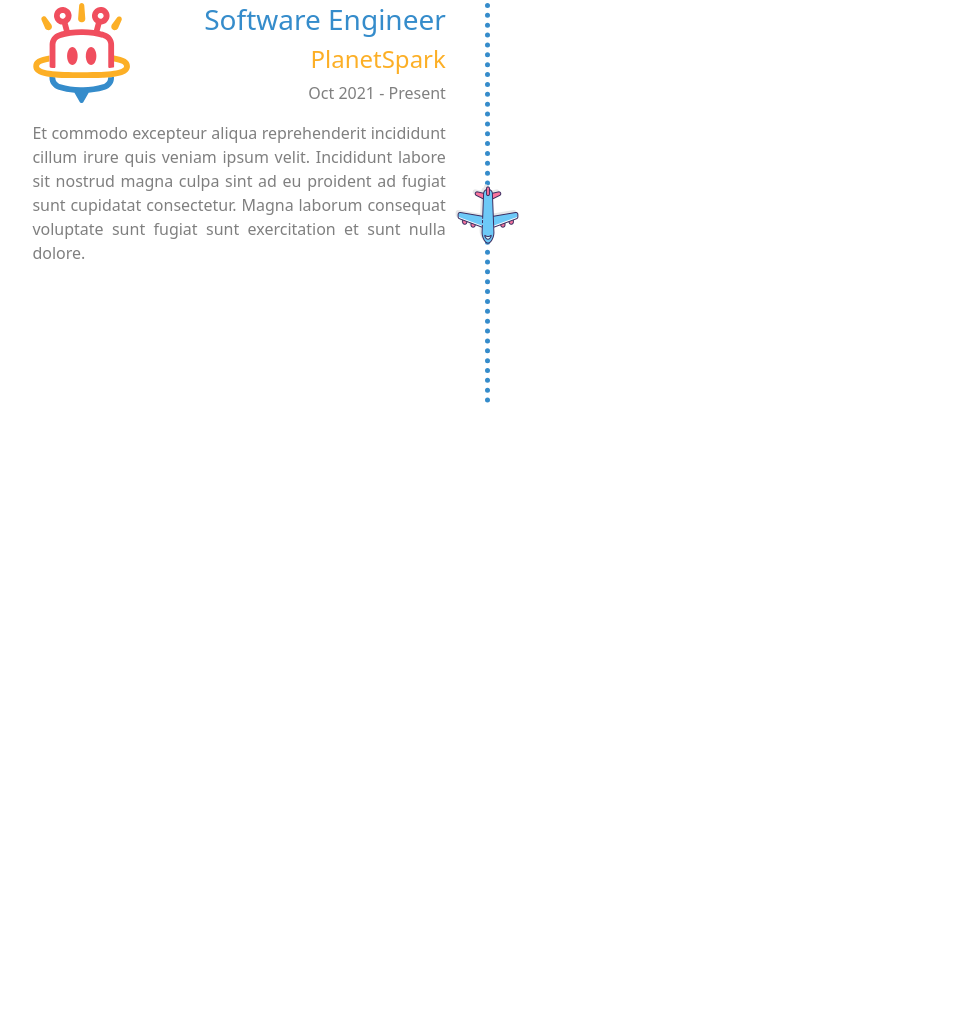
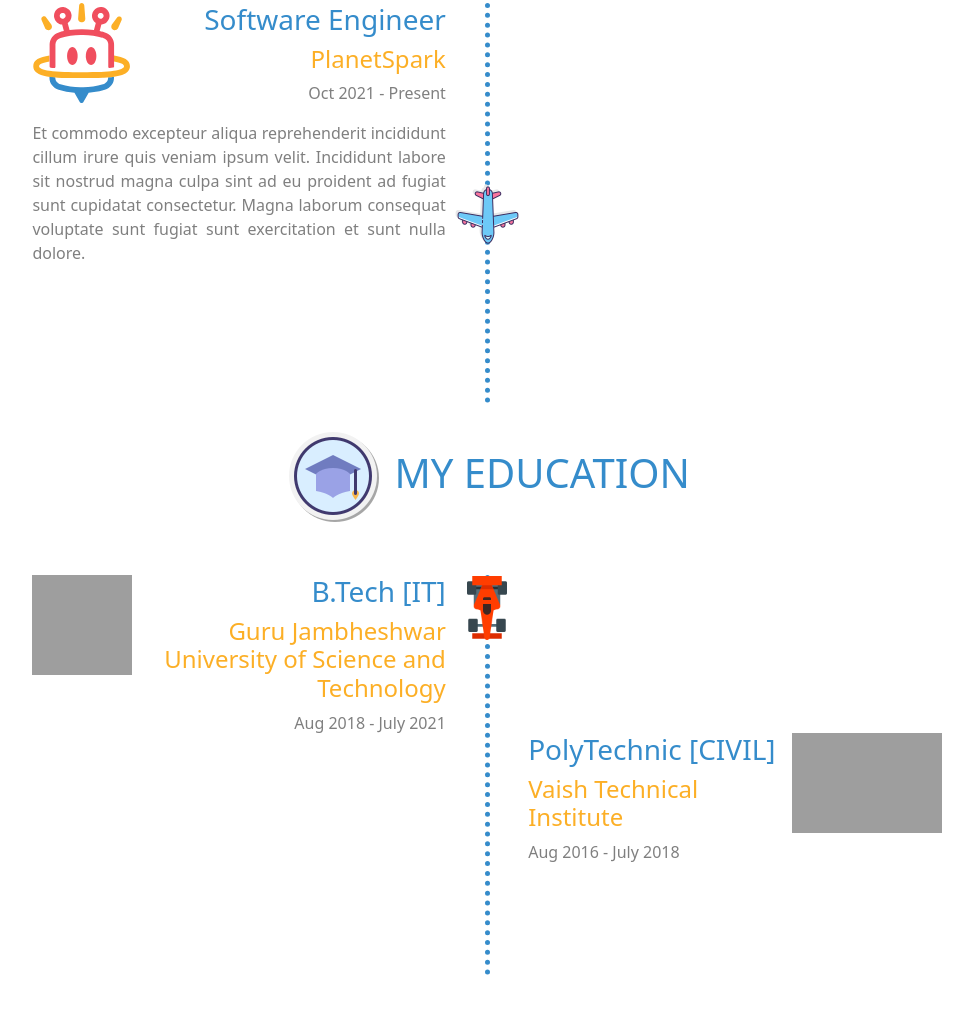
Before and after one commit to iamrit01/Portfolio-ammy, a plain HTML site: page index.html in a window 1280 px wide. Shown: the part 1341-2354 px from the top of the page, without its empty margins (153-1126 px from the left). Drawn offline with nearby package versions, Linux system fonts and the light colour scheme; grey boxes are pictures that could not be loaded.

Commit message:
Added education section

```diff
--- a/css/style.css
+++ b/css/style.css
@@ -91,7 +91,8 @@
   width: 49%;
   padding-right: 30px;
   display: flex;
-  justify-content: end;
+  flex-direction: column;
+  align-items: end;
 }
 .vertical-line {
   width: 1px;
@@ -99,6 +100,10 @@
 }
 .my-experience_right-side {
   width: 49%;
+  padding-left: 30px;
+  display: flex;
+  justify-content: start;
+  flex-direction: column;
 }
 .my-experience_experiences {
   height: 25rem;
@@ -133,3 +138,26 @@
   right: 35px;
   top: -10px;
 }
+.logo {
+  width: 100px;
+  height: 100px;
+}
+.car_icon {
+  width: 64px;
+  height: 64px;
+  position: relative;
+  right: 35px;
+  top: -10px;
+}
+.rotate_car_image {
+  -webkit-transform: rotate(90deg);
+  -moz-transform: rotate(90deg);
+  -ms-transform: rotate(90deg);
+  -o-transform: rotate(90deg);
+  transform: rotate(90deg);
+}
+.about-education {
+  display: flex;
+  height: 150px;
+  justify-content: space-between;
+}
--- a/index.html
+++ b/index.html
@@ -290,7 +290,62 @@
         <div class="my-experience_right-side"></div>
       </div>
     </section>
-    <section class="my-education"></section>
+    <section class="my-education">
+      <h1 class="text-center pt-4 heading mb-5">
+        <img src="img/education_icon.png" alt="education icon" />
+        MY EDUCATION
+      </h1>
+      <div class="my-experience_experiences container">
+        <div class="my-experience_left-side">
+          <div class="first-experience">
+            <div class="about-education">
+              <div>
+                <img
+                  class="logo"
+                  src="https://upload.wikimedia.org/wikipedia/en/4/4d/Guru_Jambheshwar_University_of_Science_and_Technology_logo.png"
+                  alt="university_logo"
+                />
+              </div>
+              <div class="text-end">
+                <h3 class="heading">B.Tech [IT]</h3>
+                <h4 style="color: #fcaf26">
+                  Guru Jambheshwar University of Science and Technology
+                </h4>
+                <p class="text-black-50">Aug 2018 - July 2021</p>
+              </div>
+            </div>
+          </div>
+        </div>
+        <div class="vertical-line">
+          <img
+            class="rotate_image car_icon rotate_car_image"
+            src="img/car_icon3.png"
+            alt="car icon"
+          />
+        </div>
+        <div class="my-experience_right-side">
+          <div class="about-education"></div>
+          <div class="first-experience pt-2">
+            <div class="about-education">
+              <div>
+                <h3 class="heading">PolyTechnic [CIVIL]</h3>
+                <h4 style="color: #fcaf26">Vaish Technical Institute</h4>
+                <p class="text-black-50">Aug 2016 - July 2018</p>
+              </div>
+              <div>
+                <img
+                  class="logo"
+                  style="width: 150px !important"
+                  src="https://universitykart.b-cdn.net//Content/upload/admin/vu30ceal.oyk.jpg"
+                  alt="university_logo"
+                />
+              </div>
+            </div>
+          </div>
+        </div>
+      </div>
+    </section>
+    <section style="height: 100vh"></section>
   </body>
   <script src="javascript/index.js"></script>
 </html>
--- a/javascript/index.js
+++ b/javascript/index.js
@@ -1,11 +1,13 @@
 $(window).scroll(function () {
   if ($(window).scrollTop() > 771 && $(window).scrollTop() < 1137) {
-    console.log("testing inside top", $(window).scrollTop());
     $(".airplain_icon").css({
       top: $(window).scrollTop() - 781 + "px",
-      // "margin-top": $(window).scrollTop() + "px",
-      // "margin-left": $(window).scrollLeft() + "px",
     });
   }
-  console.log("testing height", $(window).height());
+
+  if ($(window).scrollTop() > 1429 && $(window).scrollTop() < 1780) {
+    $(".car_icon").css({
+      top: $(window).scrollTop() - 1439 + "px",
+    });
+  }
 });
```
Also changed, not shown: img/car_icon3.png (added), img/education_icon.png (added).
